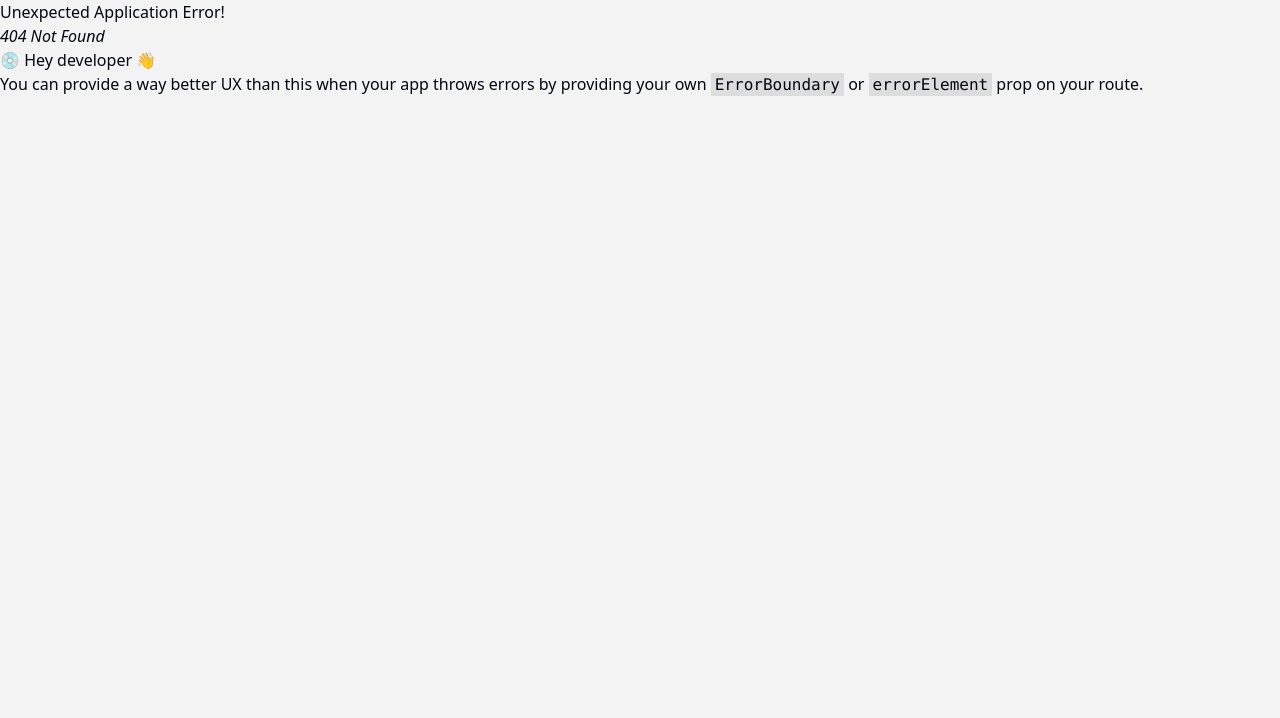
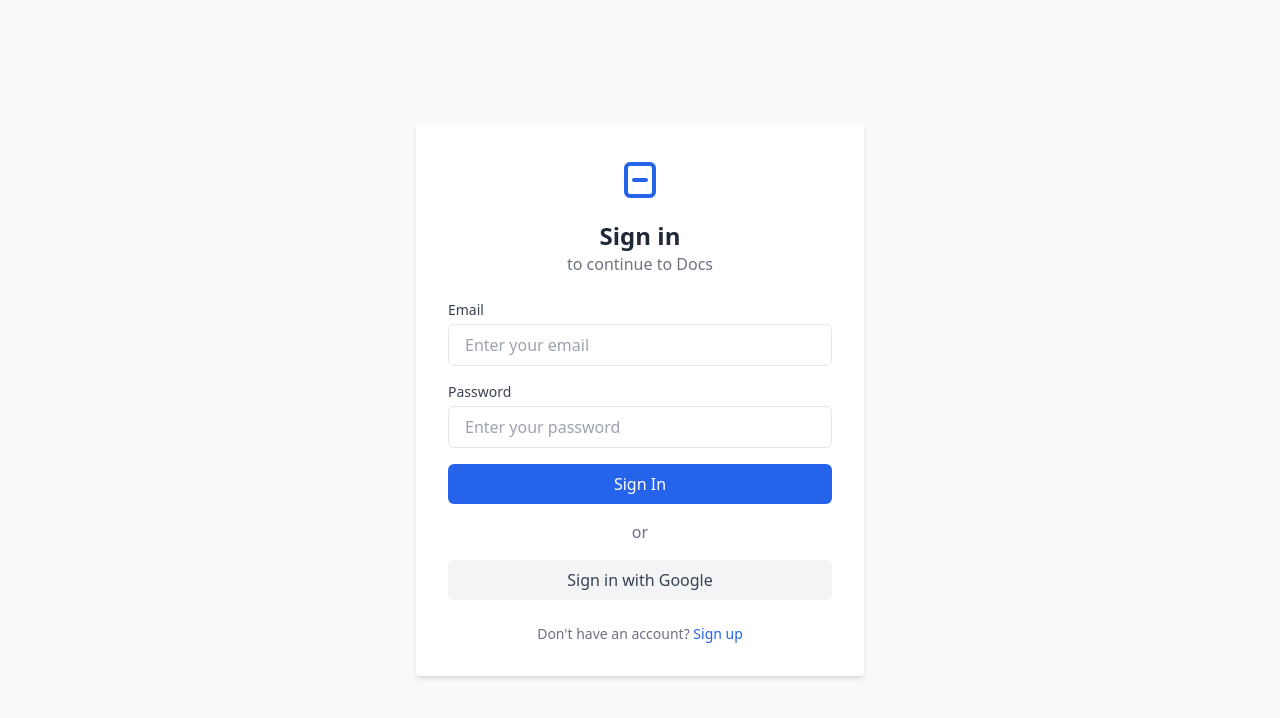
Before and after one commit to Vaibhaviitian/FluxDocs, a React (Vite) app: page /login in a window 1280 px wide. Before the commit this address had no page. Shown: the top 718 px of the page. Built offline with nearby package versions, Linux system fonts and the light colour scheme.

Commit message:
first commit by yug

```diff
--- a/src/Elements/LandingPage.jsx
+++ b/src/Elements/LandingPage.jsx
@@ -93,9 +93,9 @@ function LandingPage() {
             margin:'10px'
           }}
         >
-          <Link class="cssbuttons-io-button" to='/doc-editing'>
+          <Link className="cssbuttons-io-button" to='/doc-editing'>
             Get started
-            <div class="icon">
+            <div className="icon">
               <svg
                 height="24"
                 width="24"
--- a/src/Elements/Navbar.jsx
+++ b/src/Elements/Navbar.jsx
@@ -18,7 +18,7 @@ export default function Navbar() {
     <>
       <nav className="m-2 text-2xl" style={{fontWeight:'bolder'}} >
         <input type="checkbox" id="sidebar-active" />
-        <label for="sidebar-active" class="open-sidebar-button">
+        <label for="sidebar-active" className="open-sidebar-button">
           <svg
             xmlns="http://www.w3.org/2000/svg"
             height="32"
@@ -29,8 +29,8 @@ export default function Navbar() {
           </svg>
         </label>
         <label id="overlay" for="sidebar-active"></label>
-        <div class="links-container">
-          <label for="sidebar-active" class="close-sidebar-button">
+        <div className="links-container">
+          <label for="sidebar-active" className="close-sidebar-button">
             <svg
               xmlns="http://www.w3.org/2000/svg"
               height="32"
@@ -40,7 +40,7 @@ export default function Navbar() {
               <path d="m256-200-56-56 224-224-224-224 56-56 224 224 224-224 56 56-224 224 224 224-56 56-224-224-224 224Z" />
             </svg>
           </label>
-          <Link class="home-link" to='/'>
+          <Link className="home-link" to='/'>
             Home
           </Link>
           <a href="https://chatgpt.com/?oai-dm=1">About</a>
--- /dev/null
+++ b/src/Elements/SignIn.jsx
@@ -0,0 +1,75 @@
+import React from 'react';
+
+function SignInPage() {
+  return (
+    <div className="flex items-center justify-center h-screen bg-gray-50">
+      <div className="w-full max-w-md p-8 bg-white rounded shadow-md">
+        <div className="flex flex-col items-center mb-6">
+          <div className="text-blue-600 mb-4">
+            <svg
+              xmlns="http://www.w3.org/2000/svg"
+              fill="none"
+              viewBox="0 0 24 24"
+              strokeWidth="2"
+              stroke="currentColor"
+              className="w-12 h-12"
+            >
+              <path
+                strokeLinecap="round"
+                strokeLinejoin="round"
+                d="M9 12h6m2 8H7a2 2 0 01-2-2V6a2 2 0 012-2h10a2 2 0 012 2v12a2 2 0 01-2 2z"
+              />
+            </svg>
+          </div>
+          <h2 className="text-2xl font-bold text-gray-800">Sign in</h2>
+          <p className="text-gray-500">to continue to Docs</p>
+        </div>
+        <form className="space-y-4">
+          <div>
+            <label htmlFor="email" className="block text-sm font-medium text-gray-700">
+              Email
+            </label>
+            <input
+              type="email"
+              id="email"
+              className="w-full px-4 py-2 mt-1 border rounded-md focus:ring-blue-500 focus:border-blue-500"
+              placeholder="Enter your email"
+            />
+          </div>
+          <div>
+            <label htmlFor="password" className="block text-sm font-medium text-gray-700">
+              Password
+            </label>
+            <input
+              type="password"
+              id="password"
+              className="w-full px-4 py-2 mt-1 border rounded-md focus:ring-blue-500 focus:border-blue-500"
+              placeholder="Enter your password"
+            />
+          </div>
+          <button
+            type="submit"
+            className="w-full px-4 py-2 text-white bg-blue-600 rounded-md hover:bg-blue-700 focus:outline-none focus:ring-2 focus:ring-blue-500"
+          >
+            Sign In
+          </button>
+          <div className="text-center text-gray-500">or</div>
+          <button
+            type="button"
+            className="w-full px-4 py-2 text-gray-700 bg-gray-100 rounded-md hover:bg-gray-200 focus:outline-none focus:ring-2 focus:ring-gray-300"
+          >
+            Sign in with Google
+          </button>
+        </form>
+        <p className="mt-6 text-center text-sm text-gray-500">
+          Don't have an account?{' '}
+          <a href="#" className="text-blue-600 hover:underline">
+            Sign up
+          </a>
+        </p>
+      </div>
+    </div>
+  );
+}
+
+export default SignInPage;
--- /dev/null
+++ b/src/Elements/SignUp.jsx
@@ -0,0 +1,68 @@
+import React from 'react';
+
+function SignUpPage() {
+  return (
+    <div className="flex items-center justify-center h-screen bg-gray-50">
+      <div className="w-full max-w-md p-8 bg-white rounded shadow-md">
+        <div className="flex flex-col items-center mb-6">
+          <div className="text-blue-600 mb-4">
+            <svg
+              xmlns="http://www.w3.org/2000/svg"
+              fill="none"
+              viewBox="0 0 24 24"
+              strokeWidth="2"
+              stroke="currentColor"
+              className="w-12 h-12"
+            >
+              <path
+                strokeLinecap="round"
+                strokeLinejoin="round"
+                d="M9 12h6m2 8H7a2 2 0 01-2-2V6a2 2 0 012-2h10a2 2 0 012 2v12a2 2 0 01-2 2z"
+              />
+            </svg>
+          </div>
+          <h2 className="text-2xl font-bold text-gray-800">Sign up</h2>
+          <p className="text-gray-500">to join Docs</p>
+        </div>
+        <form className="space-y-4">
+          <div>
+            <label htmlFor="email" className="block text-sm font-medium text-gray-700">
+              Email
+            </label>
+            <input
+              type="email"
+              id="email"
+              className="w-full px-4 py-2 mt-1 border rounded-md focus:ring-blue-500 focus:border-blue-500"
+              placeholder="Enter your email"
+            />
+          </div>
+          <div>
+            <label htmlFor="password" className="block text-sm font-medium text-gray-700">
+              Password
+            </label>
+            <input
+              type="password"
+              id="password"
+              className="w-full px-4 py-2 mt-1 border rounded-md focus:ring-blue-500 focus:border-blue-500"
+              placeholder="Create a password"
+            />
+          </div>
+          <button
+            type="submit"
+            className="w-full px-4 py-2 text-white bg-blue-600 rounded-md hover:bg-blue-700 focus:outline-none focus:ring-2 focus:ring-blue-500"
+          >
+            Sign Up
+          </button>
+        </form>
+        <p className="mt-6 text-center text-sm text-gray-500">
+          Already have an account?{' '}
+          <a href="#" className="text-blue-600 hover:underline">
+            Sign in
+          </a>
+        </p>
+      </div>
+    </div>
+  );
+}
+
+export default SignUpPage;
--- a/src/main.jsx
+++ b/src/main.jsx
@@ -4,7 +4,6 @@ import Layout from "./Layout.jsx";
 import "./index.css";
 import {
   createBrowserRouter,
-  createRoutesFromElements,
   Route,
   RouterProvider,
   Navigate,
@@ -12,22 +11,37 @@ import {
 import LandingPage from "./Elements/LandingPage.jsx";
 import Aboutus from "./Elements/Aboutus.jsx";
 import Editor from "./Elements/Editors.jsx";
+import SignInPage from "./Elements/SignIn.jsx";
+import SignUpPage from "./Elements/SignUp.jsx";
 
 import { v4 as uuidV4 } from "uuid";
 
-const router = createBrowserRouter(
-  createRoutesFromElements(
-    <Route path="/" element={<Layout />}>
-      <Route index element={<LandingPage />} />
-      <Route path="about" element={<Aboutus />} />
-      <Route
-        path="doc-editing"
-        element={<Navigate to={`/api/new/FluxDocs/${uuidV4()}`} />}
-      />
-      <Route path="api/new/FluxDocs/:id" element={<Editor />} />
-    </Route>
-  )
-);
+// Define all routes in a single array
+const routes = [
+  {
+    path: "/",
+    element: <Layout />,
+    children: [
+      { index: true, element: <LandingPage /> },
+      { path: "about", element: <Aboutus /> },
+      {
+        path: "doc-editing",
+        element: <Navigate to={`/api/new/FluxDocs/${uuidV4()}`} />,
+      },
+      { path: "api/new/FluxDocs/:id", element: <Editor /> },
+    ],
+  },
+  {
+    path: "login",
+    element: <SignInPage />,
+  },
+  {
+    path: "signup",
+    element: <SignUpPage />,
+  },
+];
+
+const router = createBrowserRouter(routes);
 
 createRoot(document.getElementById("root")).render(
   <StrictMode>
```
Also changed, not shown: 1 other file (tests, documents, lock files or other folders).
